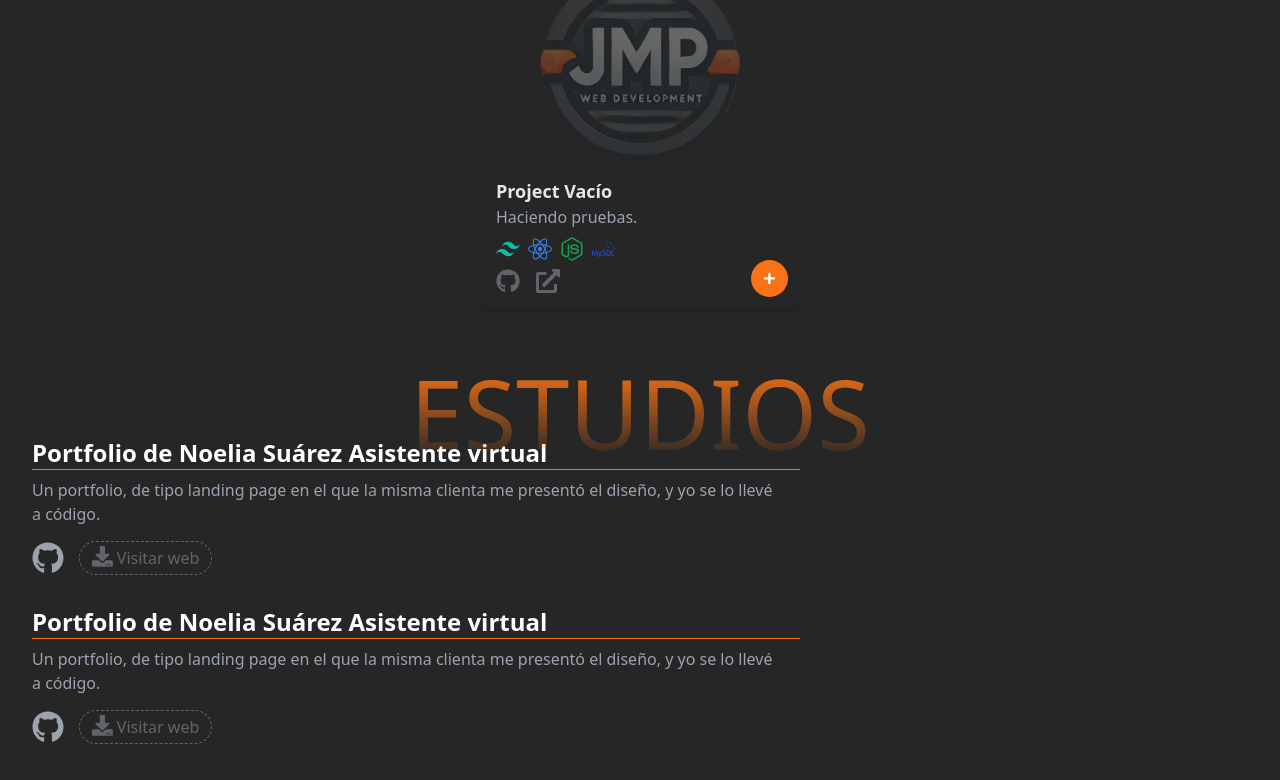
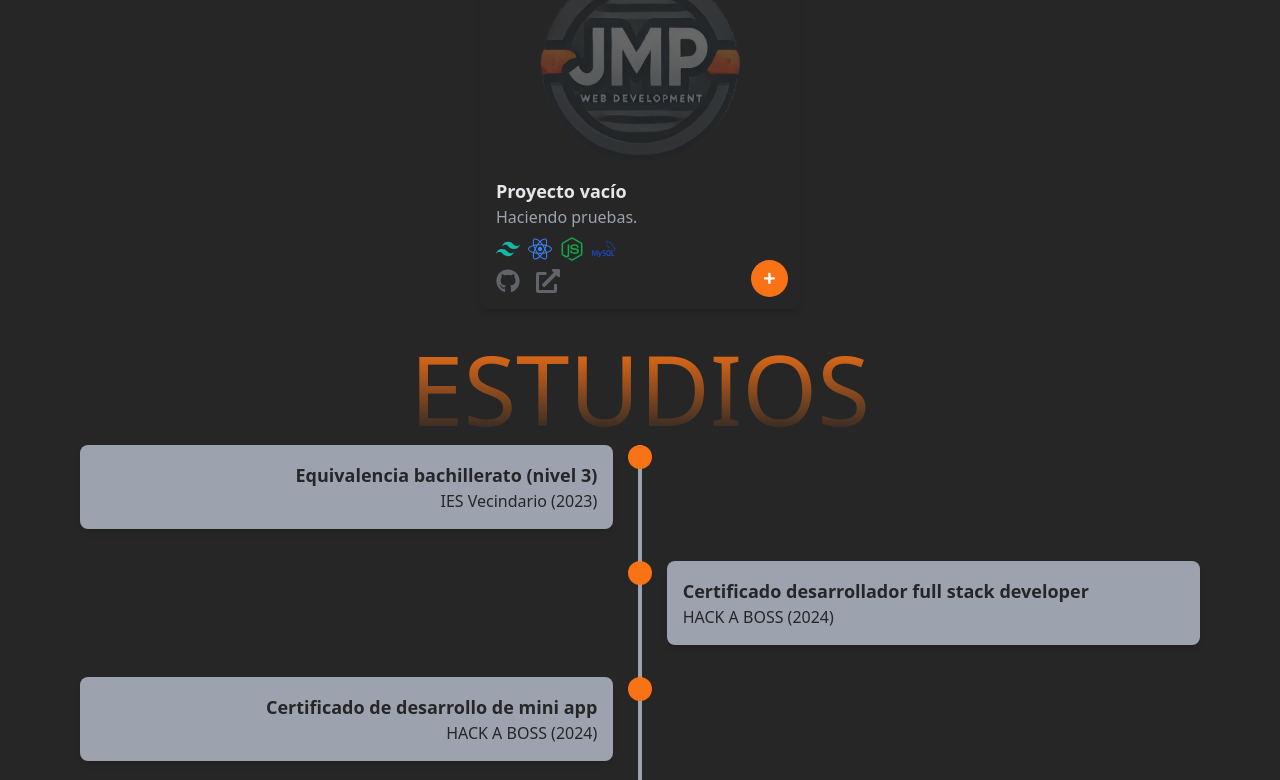
Before and after one commit to jmp89/portfolio, a React (Vite) app: page / in a window 1280 px wide. Shown: the part 1156-1936 px from the top of the page. Built offline with nearby package versions, Linux system fonts and the light colour scheme; a web font is replaced by a local one.

Commit message:
Added timeline to show studies, fixed projects title from experience

```diff
--- a/src/App.jsx
+++ b/src/App.jsx
@@ -5,7 +5,7 @@ import { motion } from "framer-motion";
 import Home from "./pages/Home";
 import Contact from "./pages/Contact";
 import Achievements from "./pages/Achievements";
-import Experience from "./pages/Experience";
+import Projects from "./pages/Projects";
 // Componentes
 import Footer from "./components/Footer";
 import Header from "./components/Header";
@@ -15,11 +15,11 @@ import useIntersectionObserver from "./hooks/useIntersectionObserver";
 
 function App() {
   const homeRef = useRef(null);
-  const experienceRef = useRef(null);
+  const projectsRef = useRef(null);
   const achievementsRef = useRef(null);
   const contactRef = useRef(null);
 
-  const sectionRefs = [homeRef, experienceRef, achievementsRef, contactRef];
+  const sectionRefs = [homeRef, projectsRef, achievementsRef, contactRef];
   const activeId = useIntersectionObserver(sectionRefs);
 
   return (
@@ -29,8 +29,8 @@ function App() {
         <AnimatedSection id="home" ref={homeRef}>
           <Home />
         </AnimatedSection>
-        <AnimatedSection id="experience" ref={experienceRef}>
-          <Experience />
+        <AnimatedSection id="projects" ref={projectsRef}>
+          <Projects />
         </AnimatedSection>
         <AnimatedSection id="achievements" ref={achievementsRef}>
           <Achievements />
--- a/src/components/Header/NavLinks.jsx
+++ b/src/components/Header/NavLinks.jsx
@@ -2,7 +2,7 @@ import HeaderButton from "./HeaderButton";
 
 const menuItems = [
   { name: "Inicio", url: "#home" },
-  { name: "Experiencia", url: "#experience" },
+  { name: "Proyectos", url: "#projects" },
   { name: "Estudios", url: "#achievements" },
   { name: "Contacto", url: "#contact" },
 ];
--- a/src/pages/Achievements.jsx
+++ b/src/pages/Achievements.jsx
@@ -1,50 +1,69 @@
-import { FaDownload, FaGithub } from "react-icons/fa";
+import AnimatedSection from "../components/AnimatedSection";
 import Titlebar from "../components/Titlebar";
-import TextBox from "../components/TextBox";
+import { motion } from "framer-motion";
 
 const Achievements = () => {
+  const studies = [
+    {
+      title: "Equivalencia bachillerato (nivel 3)",
+      details: "IES Vecindario (2023)",
+    },
+    {
+      title: "Certificado desarrollador full stack developer",
+      details: "HACK A BOSS (2024)",
+    },
+    {
+      title: "Certificado de desarrollo de mini app",
+      details: "HACK A BOSS (2024)",
+    },
+    {
+      title: "Certificado de aptitud en pruebas técnicas",
+      details: "HACK A BOSS (2024)",
+    },
+    {
+      title: "Certificado de aprovechamiento y asistencia",
+      details: "HACK A BOSS (2024)",
+    },
+  ];
+
   return (
-    <section className="relative p-8">
-      <Titlebar text={"ESTUDIOS"} className={"-top-10"} />
-      {[...Array(7)].map((_, index) => (
-        <article key={index}>
-          <TextBox title={"Portfolio de Noelia Suárez Asistente virtual"}>
-            <p className="pr-6">
-              Un portfolio, de tipo landing page en el que la misma clienta me
-              presentó el diseño, y yo se lo llevé a código.
-            </p>
-          </TextBox>
-          <nav className="mb-8">
-            <ul className="flex justify-start gap-4 mt-4">
-              <li className="hover:text-orange-500 cursor-pointer">
-                <a
-                  href="https://github.com/jmp89/noeliasuarezav"
-                  target="_blank"
-                  rel="noopener noreferrer"
-                >
-                  <FaGithub size={"2rem"} />
-                </a>
-              </li>
-              <li>
-                <a
-                  href="https://noeliasuarezav.com/"
-                  target="_blank"
-                  rel="noopener noreferrer"
-                >
-                  <button
-                    className="h-8 outline-dashed outline-1 py-1 px-3 rounded-3xl flex gap-1 hover:outline hover:text-orange-500 opacity-50 cursor-not-allowed"
-                    disabled
-                  >
-                    <FaDownload size={"1.3rem"} />
-                    Visitar web
-                  </button>
-                </a>
-              </li>
-            </ul>
-          </nav>
-        </article>
-      ))}
-    </section>
+    <>
+      <Titlebar text={"ESTUDIOS"} className={"-top-6 sm:-top-16"} />
+      <div className="relative w-full mt-10">
+        {/* Línea central del timeline */}
+        <div className="absolute top-0 left-1/2 transform -translate-x-1/2 w-1 h-full bg-gray-400"></div>
+        <div className="flex flex-col space-y-8">
+          {studies.map((study, index) => (
+            <motion.div
+              key={index}
+              className={`relative flex ${
+                index % 2 === 0
+                  ? "justify-start sm:ml-20"
+                  : "justify-end sm:-ml-20"
+              } w-full`}
+              initial={{ opacity: 0, y: 50 }}
+              animate={{ opacity: 1, y: 0 }}
+              transition={{ duration: 0.5 }}
+            >
+              {/* Punto del timeline */}
+              <div
+                className={`absolute left-1/2 transform -translate-x-1/2 w-6 h-6 rounded-full bg-orange-500 z-10 ${
+                  index % 2 === 0 ? "sm:-ml-20" : "sm:ml-20"
+                }`}
+              ></div>
+              <article
+                className={`relative w-5/12 p-4 shadow-md bg-gray-400 text-neutral-800 rounded-lg ${
+                  index % 2 === 0 ? "mr-2 text-right" : "ml-2 text-left"
+                }`}
+              >
+                <h3 className="text-lg font-semibold">{study.title}</h3>
+                <p>{study.details}</p>
+              </article>
+            </motion.div>
+          ))}
+        </div>
+      </div>
+    </>
   );
 };
 
--- a/src/pages/Experience.jsx
+++ b/src/pages/Projects.jsx
@@ -1,7 +1,7 @@
 import ProjectCard from "../components/ProjectCard";
 import Titlebar from "../components/Titlebar";
 
-const Experience = () => {
+const Projects = () => {
   const projects = [
     {
       title: "HackaVerse",
@@ -31,11 +31,11 @@ const Experience = () => {
         "Este portfolio lo he desarrollado a modo de experimentar con diferentes cositas. Además he intentado dejarlo lo más reutilizable posible para quien quiera aprovecharlo :p",
       image: "/logoJMP.webp",
       githubLink: "https://github.com/jmp89/portfolio",
-      websiteLink: "https://www.jmp89dev.com",
+      websiteLink: "",
       technologies: ["HTML5", "CSS3", "Tailwind", "React"],
     },
     {
-      title: "Project Vacío",
+      title: "Proyecto vacío",
       shortDescription: "Haciendo pruebas.",
       longDescription:
         "He utilizado esta tarjeta para probar si me funcionaban los estilos condicionales en caso de no poner links del repositorio , la website o la imagen.",
@@ -49,7 +49,7 @@ const Experience = () => {
   return (
     <>
       <section className="relative p-8 xl:mt-20">
-        <Titlebar text={"EXPERIENCIA"} className={"-top-6 sm:-top-16"} />
+        <Titlebar text={"PROYECTOS"} className={"-top-6 sm:-top-16"} />
         <article className="flex flex-wrap gap-4 justify-center">
           {projects.map((project, index) => (
             <ProjectCard key={index} project={project} />
@@ -59,4 +59,4 @@ const Experience = () => {
     </>
   );
 };
-export default Experience;
+export default Projects;
```
